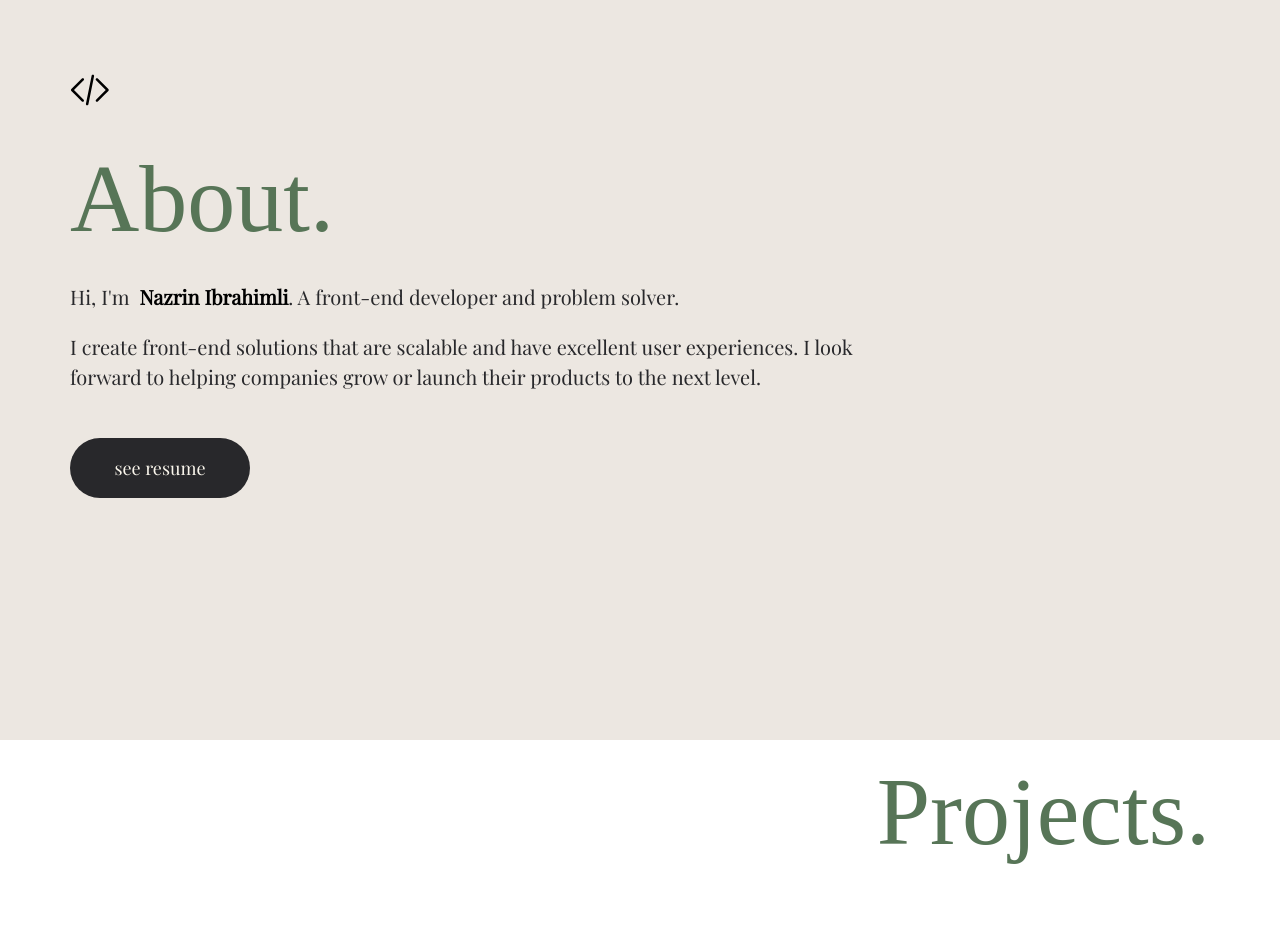
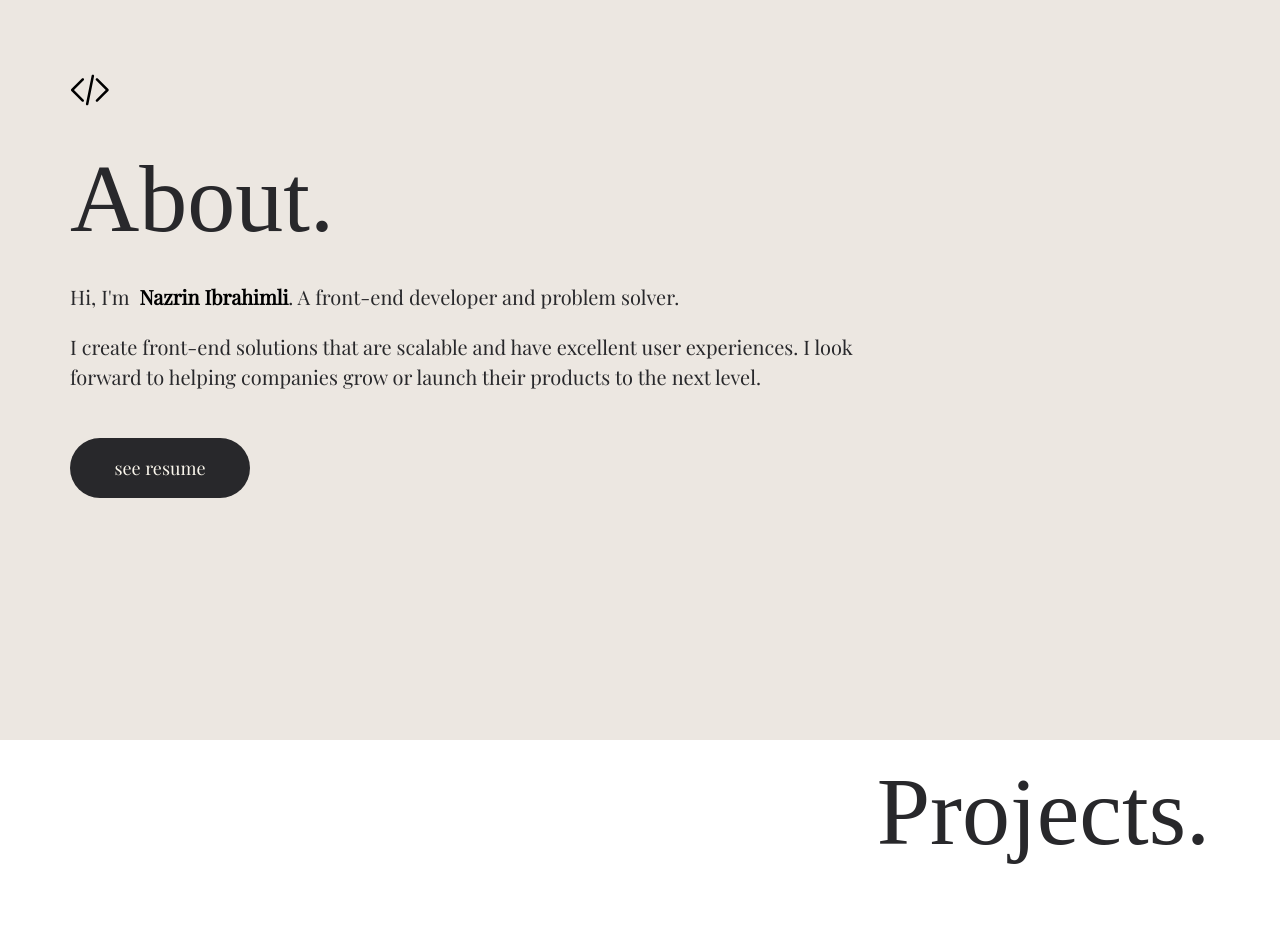
Before and after one commit to nazrinibrahimli/portfolio-Nazrin, a React (Create React App) app: page / in a window 1280 px wide. Shown: the part 160-1112 px from the top of the page. Built offline with nearby package versions, Linux system fonts and the light colour scheme; a web font is replaced by a local one.

Commit message:
changes colors

```diff
--- a/src/styles/About.css
+++ b/src/styles/About.css
@@ -17,7 +17,7 @@
     margin-left: 0;
     padding-left: 0;
     font-size: 6rem;
-    color: #577557;
+    color: #28282B;
     width: 30rem;
     border-radius: 2rem;
     padding: 1rem 0 1rem;
--- a/src/styles/Project.css
+++ b/src/styles/Project.css
@@ -1,6 +1,6 @@
 .project {
     font-size: 6rem;
-    color: #577557;
+    color: #28282B;
     font-family: 'Aboreto', cursive;
     margin-bottom: 7rem;
     text-align: end;
```
